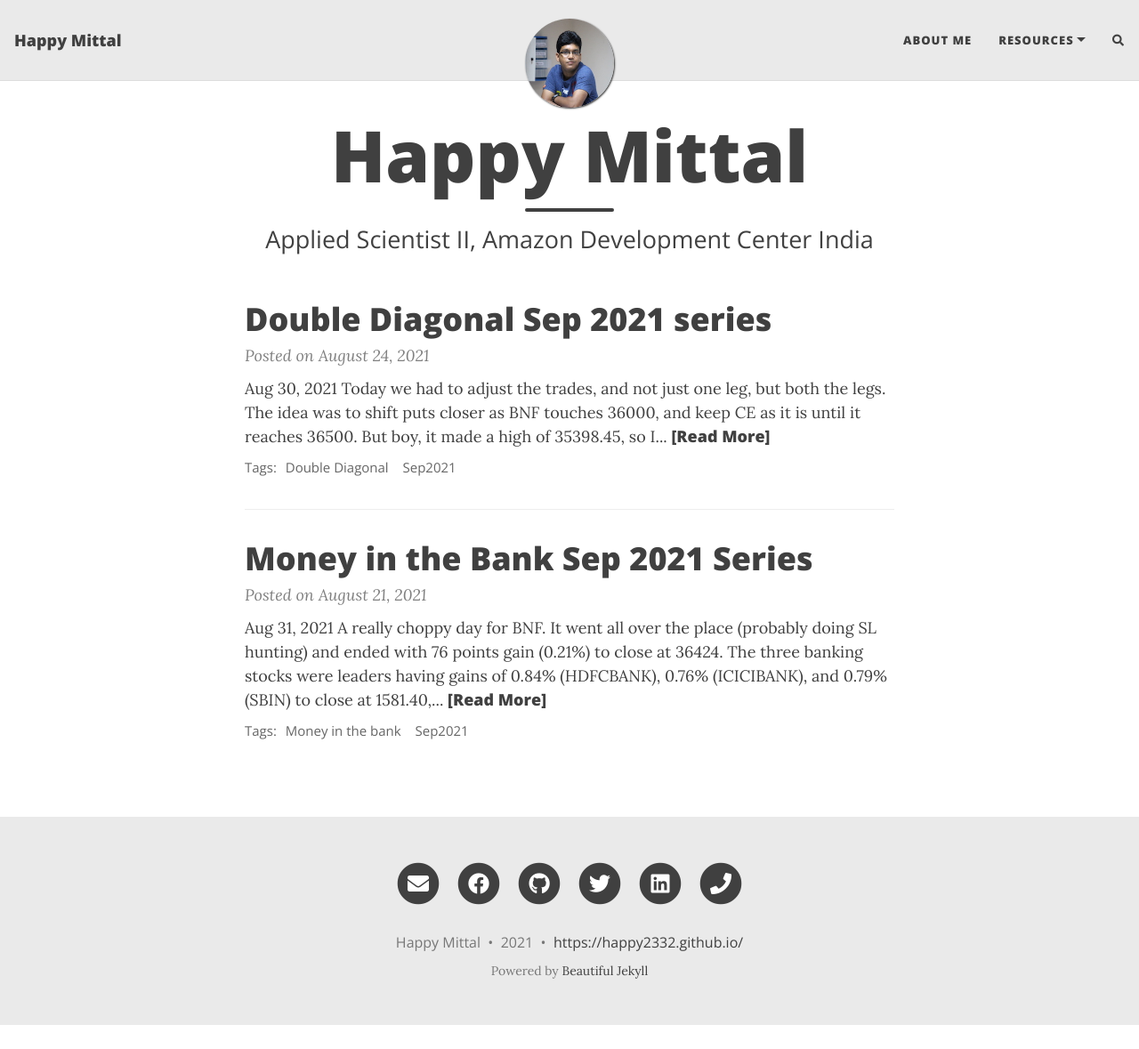
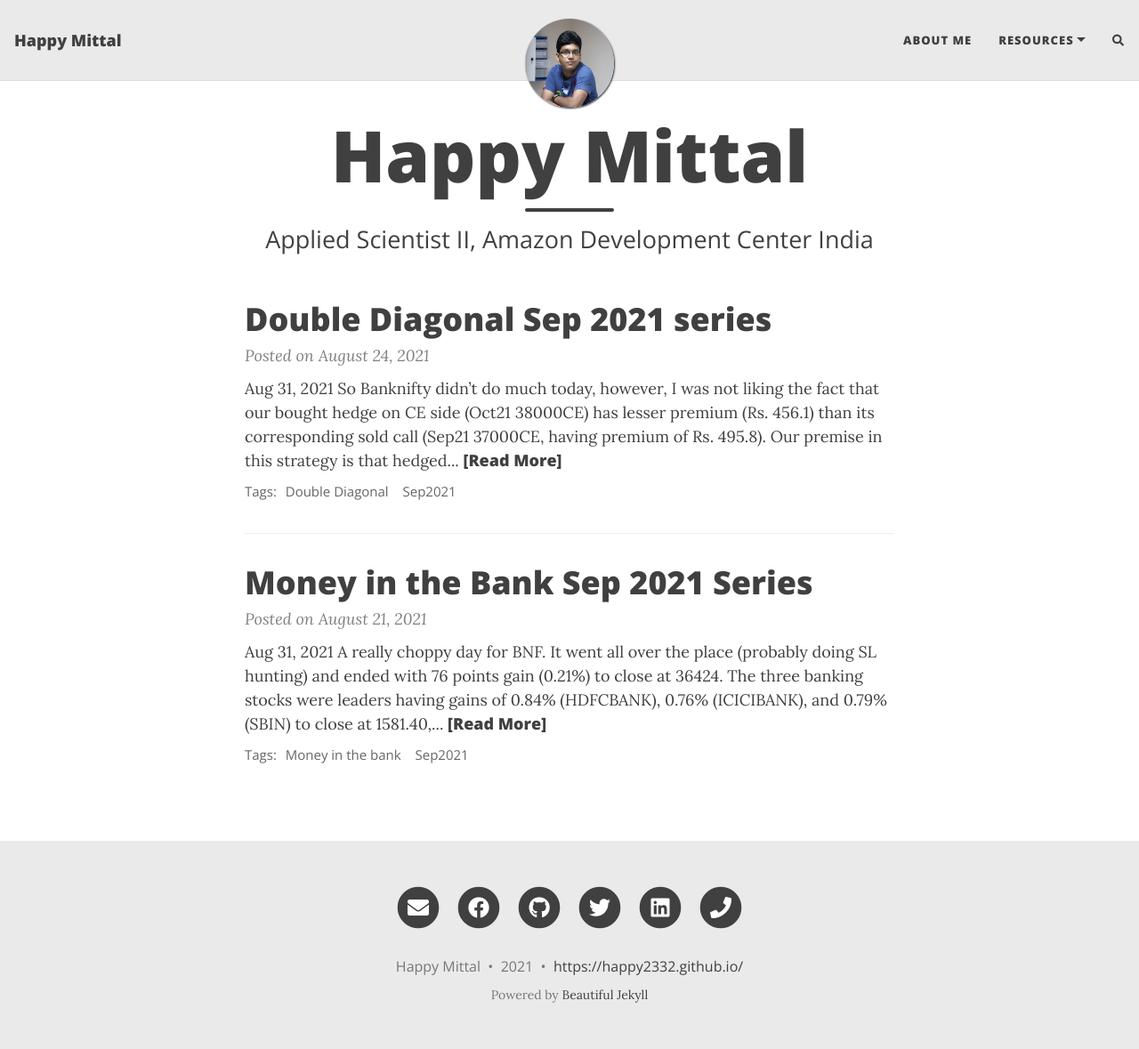
Before and after one commit to happy2332/happy2332.github.io, a Jekyll site: the page built from index.html, in a window 1280 px wide and 1179 px high. Shown: the whole window at 89% size. Built offline with Jekyll 4.4.1, drawn with Linux system fonts in a browser that asks for light colours; nearby versions of some CDN libraries; the list of posts is cut into pages by our own code; comment, search, counter and statistics services are not loaded.

Commit message:
Update 2021-08-24-double-diagonal-sep-2021-series.md

```diff
--- a/_posts/2021-08-24-double-diagonal-sep-2021-series.md
+++ b/_posts/2021-08-24-double-diagonal-sep-2021-series.md
@@ -4,6 +4,12 @@ title: Double Diagonal Sep 2021 series
 tags: [Double Diagonal, Sep2021]
 comments: true
 ---
+### Aug 31, 2021
+So Banknifty didn't do much today, however, I was not liking the fact that our bought hedge on CE side (Oct21 38000CE) has lesser premium (Rs. 456.1) than its corresponding sold call (Sep21 37000CE, having premium of Rs. 495.8). Our premise in this strategy is that hedged strikes must have greater premium than sold strikes. So I wanted to correct it. Now Oct options are not very liquid currently, and so I had to search for liquid options. It was a poor execution from my side in doing so, and faced some slippages. Anyways, our trade is stable now, and we are in the middle of the payoff graph, having breakevens of 35059 and 38101. So we don't intend to do anything until BNF touches 35500 or 37500.
+
+Positions             |  Payoff Graph
+:-------------------------:|:-------------------------:
+![](../assets/img/dd_status_aug_31_2021.jpg)  |  ![](../assets/img/dd_payoff_aug_31_2021.jpg)
 
 ### Aug 30, 2021
 Today we had to adjust the trades, and not just one leg, but both the legs. The idea was to shift puts closer as BNF touches 36000, and keep CE as it is until it reaches 36500. But boy, it made a high of 35398.45, so I decided to shift calls as well. So when BNF touched 36000, I only shifted Sep34500PE to Sep35000PE (keeping everything as same). But later, I shifted Sep35000PE to Sep35500PE, and also shifted Oct34000PE to Oct34500PE. On call side, we shifted Sep36500CE to Sep37000CE and Oct37000CE to Oct38000CE. Due to this shifting, and slippages (yes there are slippages in OCT trades), we are currently in notional loss. But we stay with the trades. Now our next shifting will be only when market touches 37000 or 35800. In the payoff graph, we are again in the middle, and our goal is to keep in middle as long as we can.
```
